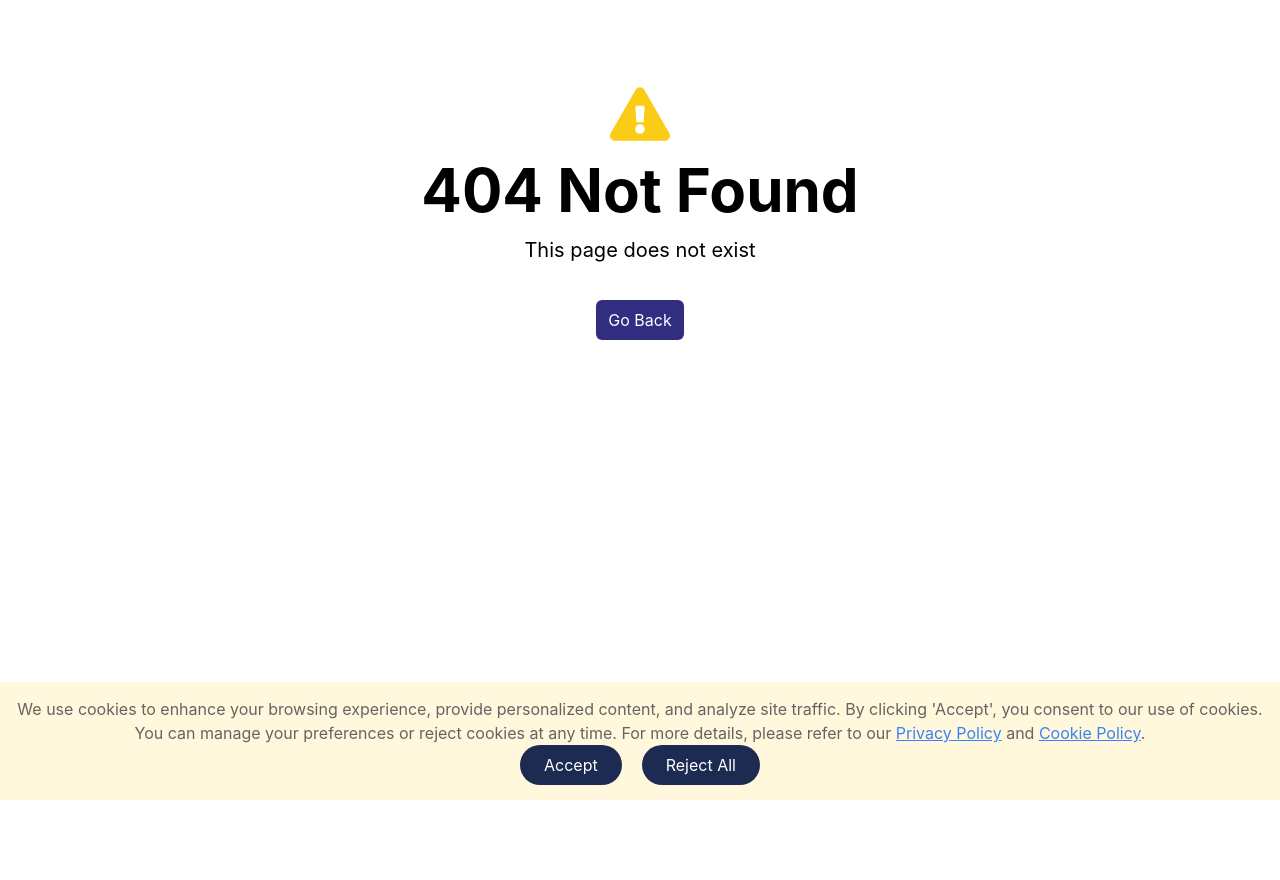
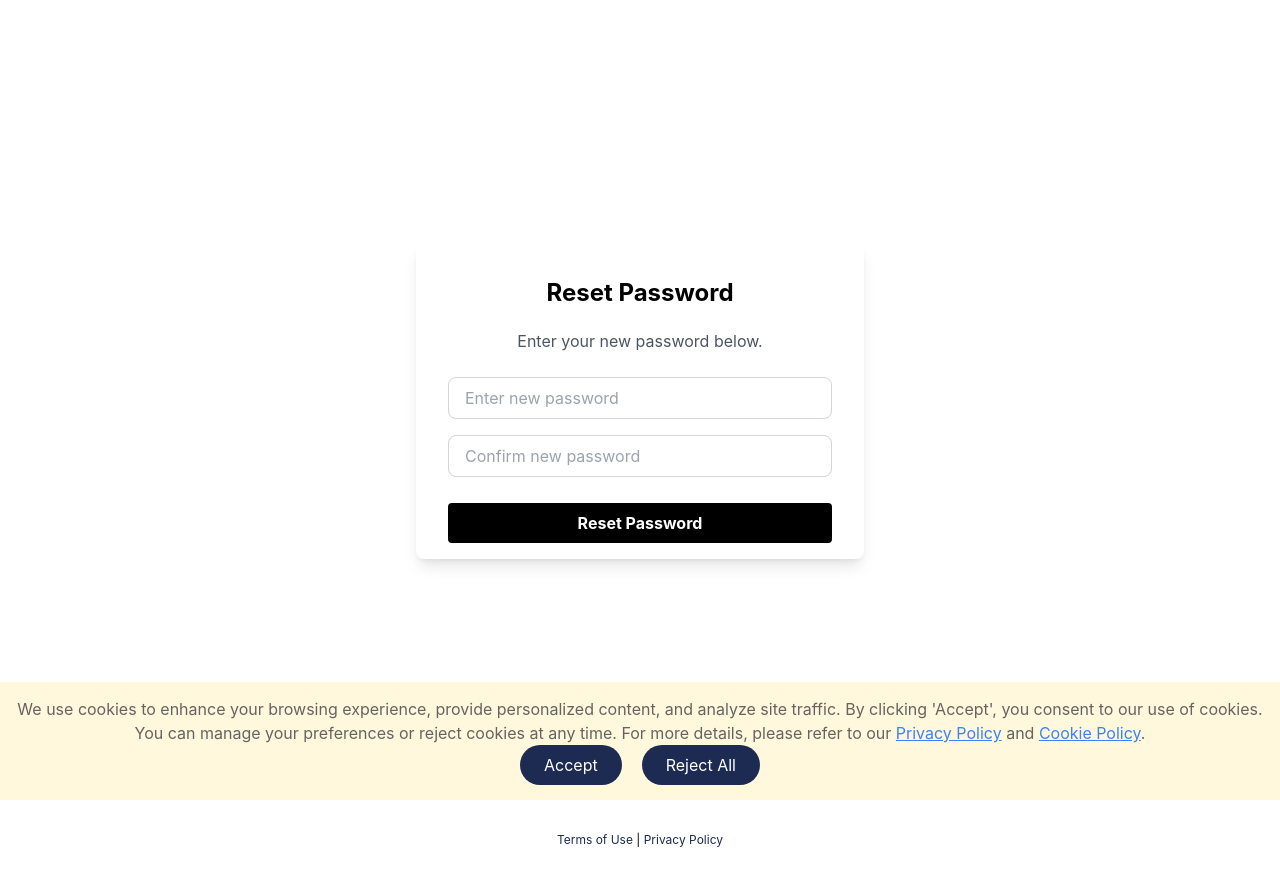
Before and after one commit to Meekemma/cryptodatavault-frontend, a React (Vite) app: page /reset_password_confirm in a window 1280 px wide. Before the commit the page ends 800 px from the top, so only its background shows below. Built offline with nearby package versions, Linux system fonts and the light colour scheme; no server answers.

Commit message:
made changes to the reset password confirmation logic

```diff
--- a/src/App.jsx
+++ b/src/App.jsx
@@ -32,6 +32,7 @@ import PrivacyPolicy from './components/PrivacyPolicy';
 import TermsConditions from './components/TermsConditions';
 import ScrollToTop from './components/ScrollToTop';
 import Qrcode from './pages/Qrcode';
+import CustomResetPasswordConfirm from './components/CustomResetPasswordConfirm';
 // import Translate from './components/Translate';
 
 
@@ -51,6 +52,9 @@ const App = () => {
           <Route path="/referral-page" element={<ReferralList />} />
           <Route path="/change-password" element={<PrivateRoute><ChangePassword /></PrivateRoute>} />
           <Route path="/reset-password" element={<ResetPassword />} />
+          <Route path="/reset_password_confirm" element={<CustomResetPasswordConfirm />} />
+
+
           <Route path="/login" element={<CustomLogin />} />
           <Route path="/markets" element={<Market />} />
           <Route path="/deposit" element={<CustomPayment />} />
--- /dev/null
+++ b/src/components/CustomResetPasswordConfirm.jsx
@@ -0,0 +1,132 @@
+import React, { useState } from "react";
+import { useLocation, useNavigate } from "react-router-dom";
+import '../styles/CustomCarousel.css';
+import PolicyFooter from './PolicyFooter';
+import { toast } from "react-toastify";
+import axios from "axios";
+
+const CustomResetPasswordConfirm = () => {
+  const BASE_URL = import.meta.env.VITE_BASE_URL;
+
+  const [isLoading, setIsLoading] = useState(false);
+  const navigate = useNavigate();
+  const location = useLocation();
+  const [formData, setFormData] = useState({
+    password: "",
+    confirm_password: "",
+  });
+
+  const queryParams = new URLSearchParams(location.search);
+  const token = queryParams.get("token");
+
+  const handleChange = (e) => {
+    const { name, value } = e.target;
+    setFormData({ ...formData, [name]: value });
+  };
+
+  const handleSubmit = async (e) => {
+    e.preventDefault();
+    const { password, confirm_password } = formData;
+
+    if (!password || !confirm_password) {
+      toast.error("Both fields are required");
+      return;
+    }
+
+    if (password !== confirm_password) {
+      toast.error("Passwords do not match");
+      return;
+    }
+
+    setIsLoading(true);
+
+    try {
+      const res = await axios.post(
+        `${BASE_URL}/base/password_reset/confirm/`,
+        { password, token }
+      );
+
+      if (res.status >= 200 && res.status < 300) {
+        const message =
+          res.data?.message ||
+          res.data?.detail ||
+          "Password reset successfully! You can now log in.";
+        toast.success(message);
+        setFormData({ password: "", confirm_password: "" });
+        navigate("/login");
+      } else {
+        toast.error("Password reset failed.");
+      }
+    } catch (error) {
+      let message = "Failed to reset password.";
+      const data = error.response?.data;
+
+      if (data) {
+        if (data.message) {
+          message = data.message;
+        } else if (data.detail) {
+          message = data.detail;
+        } else if (typeof data === "string") {
+          message = data;
+        } else if (typeof data === "object") {
+          const firstError = Object.values(data)[0];
+          message = Array.isArray(firstError) ? firstError[0] : firstError;
+        }
+      }
+
+      console.error("Password reset confirm error:", data || error);
+      toast.error(message);
+    } finally {
+      setIsLoading(false);
+    }
+  };
+
+  return (
+    <>
+      <div className="bg-egyptian flex justify-center items-center min-h-screen">
+        <div className="bg-white p-4 rounded-lg shadow-lg w-full max-w-md">
+          <form className="mx-4" onSubmit={handleSubmit}>
+            <h2 className="text-2xl font-bold mb-4 text-center">Reset Password</h2>
+            <p className="text-center text-gray-600 mb-6">
+              Enter your new password below.
+            </p>
+
+            <input
+              type="password"
+              id="password"
+              name="password"
+              value={formData.password}
+              onChange={handleChange}
+              className="w-full border border-gray-300 rounded-lg px-4 py-2 mb-4 focus:outline-none focus:ring-2 focus:ring-blue-500"
+              placeholder="Enter new password"
+              required
+            />
+
+            <input
+              type="password"
+              id="confirm_password"
+              name="confirm_password"
+              value={formData.confirm_password}
+              onChange={handleChange}
+              className="w-full border border-gray-300 rounded-lg px-4 py-2 mb-4 focus:outline-none focus:ring-2 focus:ring-blue-500"
+              placeholder="Confirm new password"
+              required
+            />
+
+            <button
+              type="submit"
+              className="create-button text-white font-bold py-2 px-4 rounded flex-grow focus:outline-none focus:shadow-outline transition ease-in-out delay-150 hover:-translate-y-1 hover:scale-110 duration-300 disabled:opacity-50 w-full bg-black"
+              disabled={isLoading}
+            >
+              {isLoading ? 'Submitting...' : 'Reset Password'}
+            </button>
+          </form>
+        </div>
+      </div>
+
+      <PolicyFooter />
+    </>
+  );
+};
+
+export default CustomResetPasswordConfirm;
```
